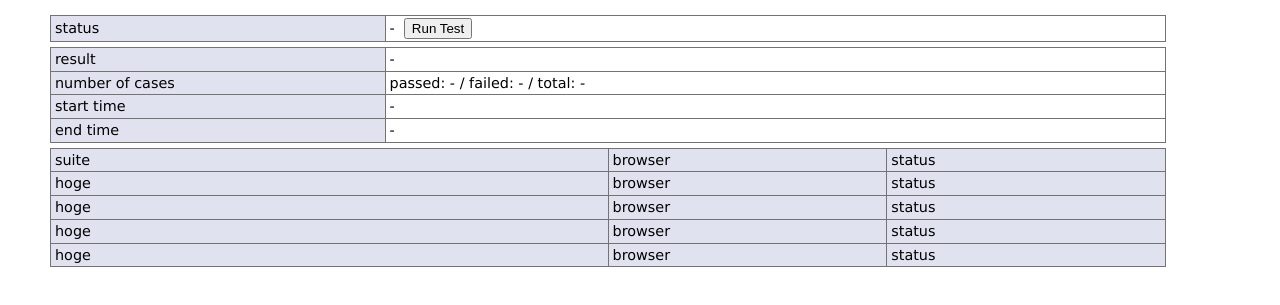
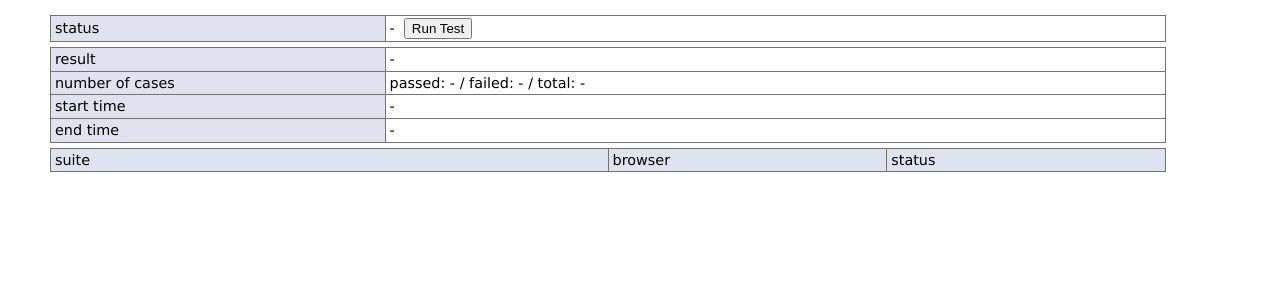
Before and after one commit to onozaty/selenium-extension, a plain HTML site: page autoexec-server/contents/index.html in a window 1280 px wide. Shown: the part 67-372 px from the top of the page. Drawn offline with Linux system fonts and the light colour scheme; no server answers.

Commit message:
delete unwanted record.

```diff
--- a/autoexec-server/contents/index.html
+++ b/autoexec-server/contents/index.html
@@ -43,18 +43,6 @@
             <tr>
               <th style="width:50%;">suite</th><th style="width:25%;">browser</th><th style="width:25%;">status</th>
             </tr>
-            <tr>
-              <th style="width:50%;">hoge</th><th style="width:25%;">browser</th><th style="width:25%;">status</th>
-            </tr>
-            <tr>
-              <th style="width:50%;">hoge</th><th style="width:25%;">browser</th><th style="width:25%;">status</th>
-            </tr>
-            <tr>
-              <th style="width:50%;">hoge</th><th style="width:25%;">browser</th><th style="width:25%;">status</th>
-            </tr>
-            <tr>
-              <th style="width:50%;">hoge</th><th style="width:25%;">browser</th><th style="width:25%;">status</th>
-            </tr>
           </tbody>
         </table>
       </div>
```
